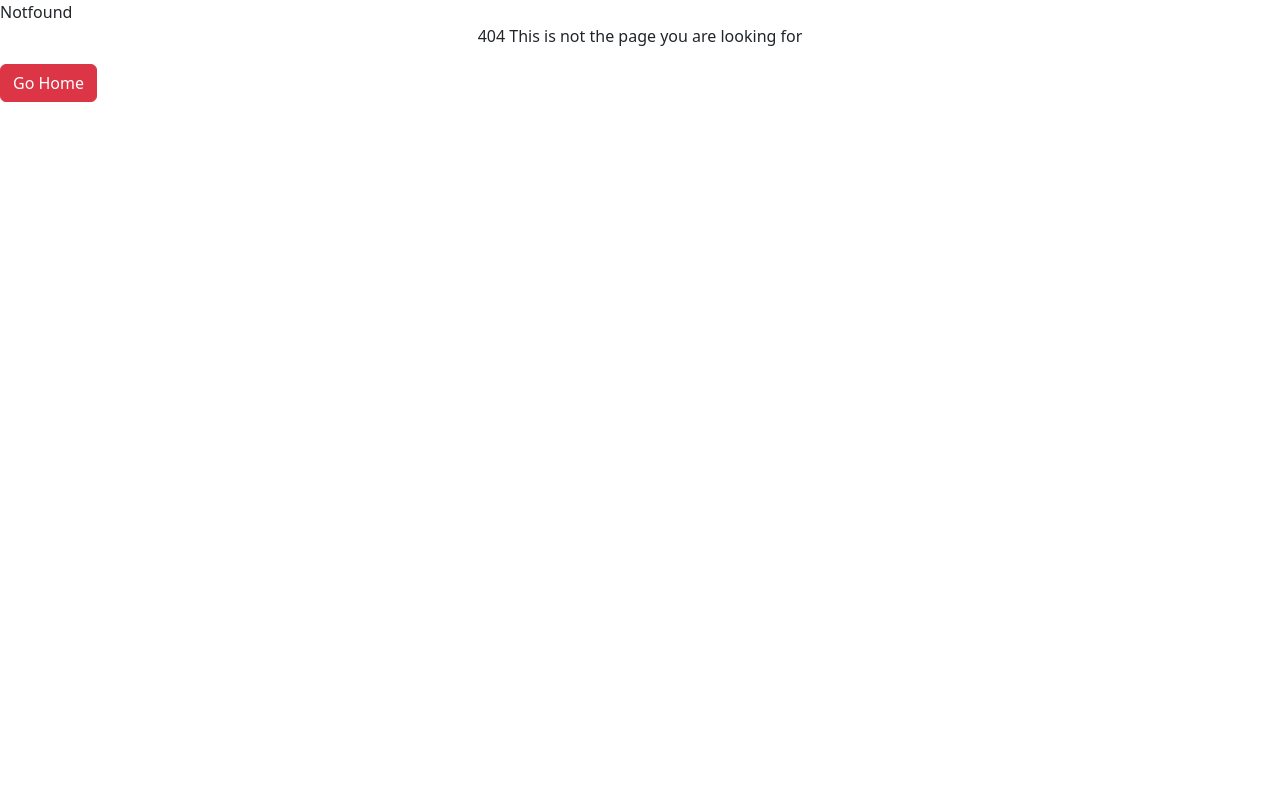
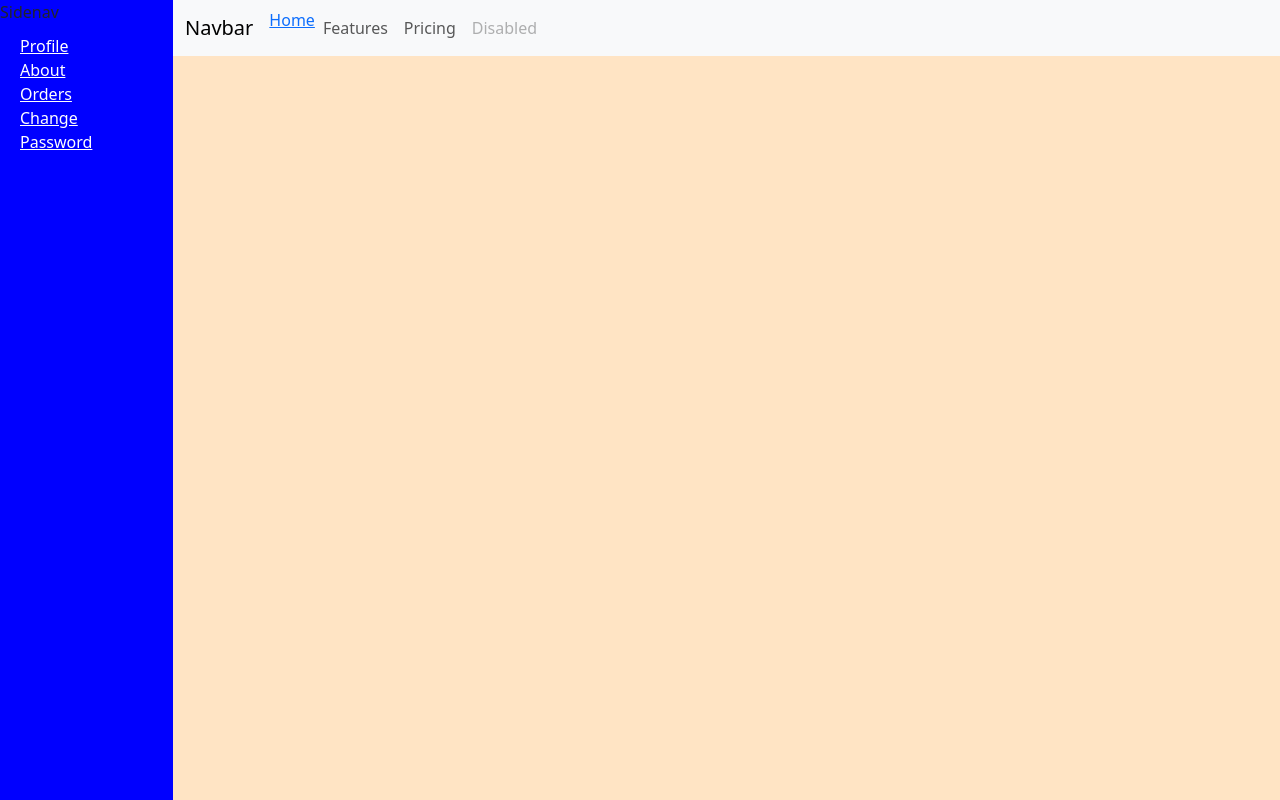
Before and after one commit to adekunleaishat1/react_may2026, a React (Vite) app: page /home in a window 1280 px wide. Before the commit this address had no page. Built offline with nearby package versions, Linux system fonts and the light colour scheme.

Commit message:
nestedrouting

```diff
--- a/src/App.jsx
+++ b/src/App.jsx
@@ -4,8 +4,17 @@ import Landingpage from "./Landingpage"
 import Home from "./Home"
 import Sportify from "./Components/Sportify"
 import Notfound from "./Components/Notfound"
+import Navbar from "./Components/Navbar"
+import { useLocation } from "react-router-dom"
+import Dashboard from "./Components/Dashboard"
+import Todo from "./Components/Todo"
+import Variables from "./Components/Variables"
 
 function App() {
+  const location = useLocation()
+  console.log(location);
+ const pathnames = ['/landingpage', '/','/sportify']
+
   // const username = "lola"
   //  const sty ={
   //    backgroundColor:"blue",
@@ -18,11 +27,16 @@ function App() {
       <p className="ptag">Personal css file</p>
       <p style={{color:"green", fontWeight:"bold" , fontFamily:"monospace"}}>Inline styling</p>
       <p style={sty}>{username}</p> */}
+        {pathnames.includes(location.pathname) && <Navbar/>}
       <Routes>
         <Route path="/landingpage" element={<Landingpage/>} />
         <Route path="/" element={<Home/>} />
         <Route path="/sportify" element={<Sportify/>} />
         <Route path="*" element={<Notfound/>}/>
+        <Route path="/home" element={<Dashboard/>} >
+         <Route path="/home/profile" element={<Todo/>} />
+         <Route path="/home/variables" element={<Variables/>} />
+        </Route>
       </Routes>
     </div>
   )
--- /dev/null
+++ b/src/Components/Dashboard.jsx
@@ -0,0 +1,22 @@
+import React from 'react'
+import Sidenav from './Sidenav'
+import Navbar from './Navbar'
+import { Outlet } from 'react-router-dom'
+
+const Dashboard = () => {
+  return (
+    <div style={{width:"100%",height:"100vh", display:"flex", justifyContent:"space-between",alignItems:"center"}}>
+       {/* <div style={}> */}
+         <Sidenav/>
+       {/* </div> */}
+        <div style={{backgroundColor:"bisque", width:"100%", height:"100vh"}}>
+            <Navbar/>
+            <div>
+               <Outlet/>
+            </div>
+        </div>
+    </div>
+  )
+}
+
+export default Dashboard
--- /dev/null
+++ b/src/Components/Navbar.jsx
@@ -0,0 +1,28 @@
+import React from 'react'
+import { Link } from 'react-router-dom'
+
+const Navbar = () => {
+  return (
+    <div>
+       <nav className="navbar navbar-expand-lg bg-body-tertiary">
+  <div className="container-fluid">
+    <a className="navbar-brand" href="#">Navbar</a>
+    <button className="navbar-toggler" type="button" data-bs-toggle="collapse" data-bs-target="#navbarNavAltMarkup" aria-controls="navbarNavAltMarkup" aria-expanded="false" aria-label="Toggle navigation">
+      <span className="navbar-toggler-icon"></span>
+    </button>
+    <div className="collapse navbar-collapse" id="navbarNavAltMarkup">
+      <div className="navbar-nav">
+        {/* <a className="nav-link active" aria-current="page" href="/sportify">Home</a> */}
+        <Link to={"/sportify"}>Home</Link>
+        <a className="nav-link" href="#">Features</a>
+        <a className="nav-link" href="#">Pricing</a>
+        <a className="nav-link disabled" aria-disabled="true">Disabled</a>
+      </div>
+    </div>
+  </div>
+</nav>
+    </div>
+  )
+}
+
+export default Navbar
--- /dev/null
+++ b/src/Components/Sidenav.jsx
@@ -0,0 +1,18 @@
+import React from 'react'
+import { Link } from 'react-router-dom'
+
+const Sidenav = () => {
+  return (
+    <div style={{width:"200px", height:"100vh", backgroundColor:"blue"}}>
+        Sidenav
+        <div style={{padding:"10px 20px"}}>
+            <Link to={"/home/profile"} style={{display:"block", color:"white"}}>Profile</Link>
+            <Link to={"/home/variables"} style={{display:"block", color:"white"}}>About</Link>
+            <Link style={{display:"block", color:"white"}}>Orders</Link>
+            <Link style={{display:"block", color:"white"}}>Change Password</Link>
+        </div>
+    </div>
+  )
+}
+
+export default Sidenav
--- a/src/Components/Sportify.jsx
+++ b/src/Components/Sportify.jsx
@@ -1,10 +1,12 @@
 import React from 'react'
 import Card from '../Props/Card'
 import { sportifyData , username} from './SportifyData'
+import Navbar from './Navbar'
 
 const Sportify = () => {
   return (
     <div>
+      {/* <Navbar/> */}
         {sportifyData.map((music)=>(
             <Card image={music.image} title={music.title} content={music.content}/>
         ))
--- a/src/Home.jsx
+++ b/src/Home.jsx
@@ -1,9 +1,11 @@
+import Navbar from "./Components/Navbar"
 import Button from "./Props/Button"
 import Input from "./Props/Input"
 
 function Home (){
     return (
         <div>
+            {/* <Navbar/> */}
             <h1>Welcome to your Home page</h1>
             <p className="styl">styling in index.css file</p>
             <p style={{fontSize:"50px", fontWeight:"bolder", wordSpacing:"20px"}}>imline styling</p>
--- a/src/Landingpage.jsx
+++ b/src/Landingpage.jsx
@@ -1,6 +1,7 @@
 import { FaEye } from "react-icons/fa";
 import hero from "./assets/hero.png"
 import { BsAirplaneEnginesFill } from "react-icons/bs";
+import Navbar from "./Components/Navbar";
 
 function Landingpage() {
     const user = "students"
@@ -16,6 +17,7 @@ function Landingpage() {
 
     return (
         <>
+        {/* <Navbar/> */}
         <div style={mysty}>
             {/* <h1>Welcome to your landingpage {2 *2}</h1> */}
             <div style={mysty.student}>{user}</div>
```
